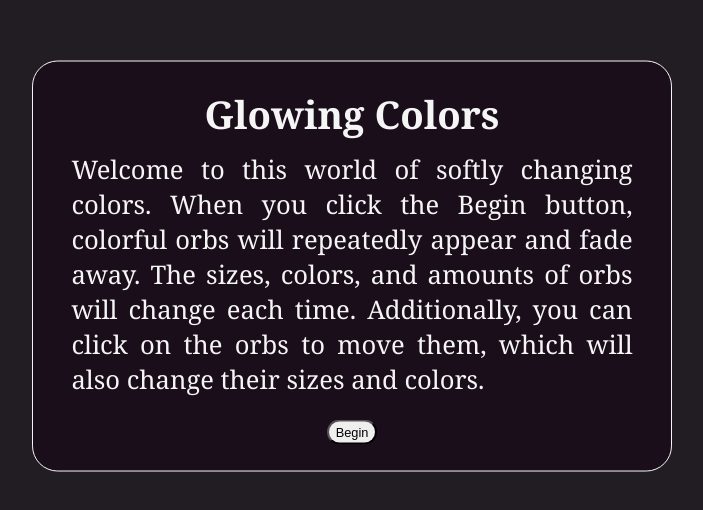
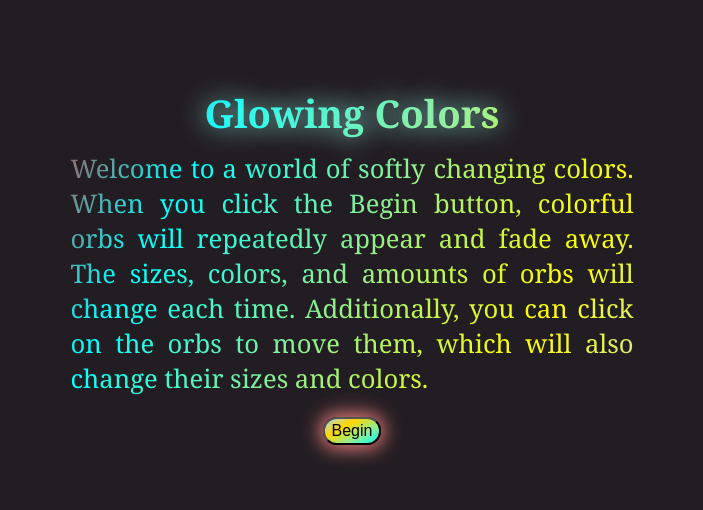
Before and after one commit to franco-ortega/glowing-colors, a React (Create React App) app: page / in a window 1280 px wide. Shown: the part 134-644 px from the top of the page, without its empty margins (288-991 px from the left). Built offline with nearby package versions, Linux system fonts and the light colour scheme.

Commit message:
add gradient to text

```diff
--- a/src/components/welcome/Welcome.jsx
+++ b/src/components/welcome/Welcome.jsx
@@ -7,7 +7,7 @@ const Welcome = ({ onBeginClick, fadeOut }) => {
     <section className={`${styles.Welcome} ${fadeOut && styles.FadeOut}`}>
       <h1>Glowing Colors</h1>
       {/* eslint-disable-next-line max-len */}
-      <p>Welcome to this world of softly changing colors. When you click the Begin button, colorful orbs will repeatedly appear and fade away. The sizes, colors, and amounts of orbs will change each time. Additionally, you can click on the orbs to move them, which will also change their sizes and colors.</p>
+      <p>Welcome to a world of softly changing colors. When you click the Begin button, colorful orbs will repeatedly appear and fade away. The sizes, colors, and amounts of orbs will change each time. Additionally, you can click on the orbs to move them, which will also change their sizes and colors.</p>
       <button onClick={onBeginClick}>Begin</button>
     </section>
   );
--- a/src/components/welcome/Welcome.module.css
+++ b/src/components/welcome/Welcome.module.css
@@ -1,5 +1,5 @@
 .Welcome {
-  border: thin solid whitesmoke;
+  /* border: thin solid whitesmoke; */
   border-radius: 2vw;
   background: hsla(300, 33%, 8%, 1);
 
@@ -7,7 +7,20 @@
   max-width: 85%;
   padding: 4vw;
 
-  color: whitesmoke;
+  color: hsl(170, 73%, 75%);
+  background: -webkit-linear-gradient(
+    150deg,
+    lightblue,
+    yellow,
+    lightgreen,
+    cyan,
+    red
+    );
+  background-clip: text;
+  -webkit-background-clip: text;
+  -moz-background-clip: text;
+  -moz-text-fill-color: transparent;
+  -webkit-text-fill-color: transparent;
   font-family: Cambria, Cochin, Georgia, Times, 'Times New Roman', serif;
   font-size: clamp(1.5rem, 2vw, 2.5rem);
   text-align: center;
@@ -19,13 +32,27 @@
   z-index: 1;
 }
 
+.Welcome h1 {
+  text-shadow: 0vw 0vw 2vw;
+}
+
 .Welcome p {
   margin: 3vw 2vw 4vw 2vw;
   text-align: justify;
 }
 
 .Welcome button {
+  background: hsl(16, 100%, 50%, .75);
+  background: linear-gradient(
+    150deg,
+    lightblue,
+    gold,
+    lightgreen,
+    cyan
+    );
+  -webkit-text-fill-color: black;
   border-radius: 5vw;
+  box-shadow: 0vw 0vw 2vw 1.5vw lightcoral;
   padding: .5vw 2vw;
   font-size: 5vw;
 }
@@ -75,6 +102,11 @@
     padding: 2vw;
   }
 
+  .Welcome h1 {
+    text-shadow: 0vw 0vw 1w;
+  }
+
+
   .Welcome p {
     margin: 1vw;
     text-align: justify;
@@ -82,9 +114,8 @@
 
   .Welcome button {
     border-radius: 2vw;
+    box-shadow: 0vw 0vw 1.5vw .25vw lightcoral;
     padding: .25vw .5vw;
-    font-size: 1vw;
+    font-size: 1.25vw;
   }
-
-
 }
```
